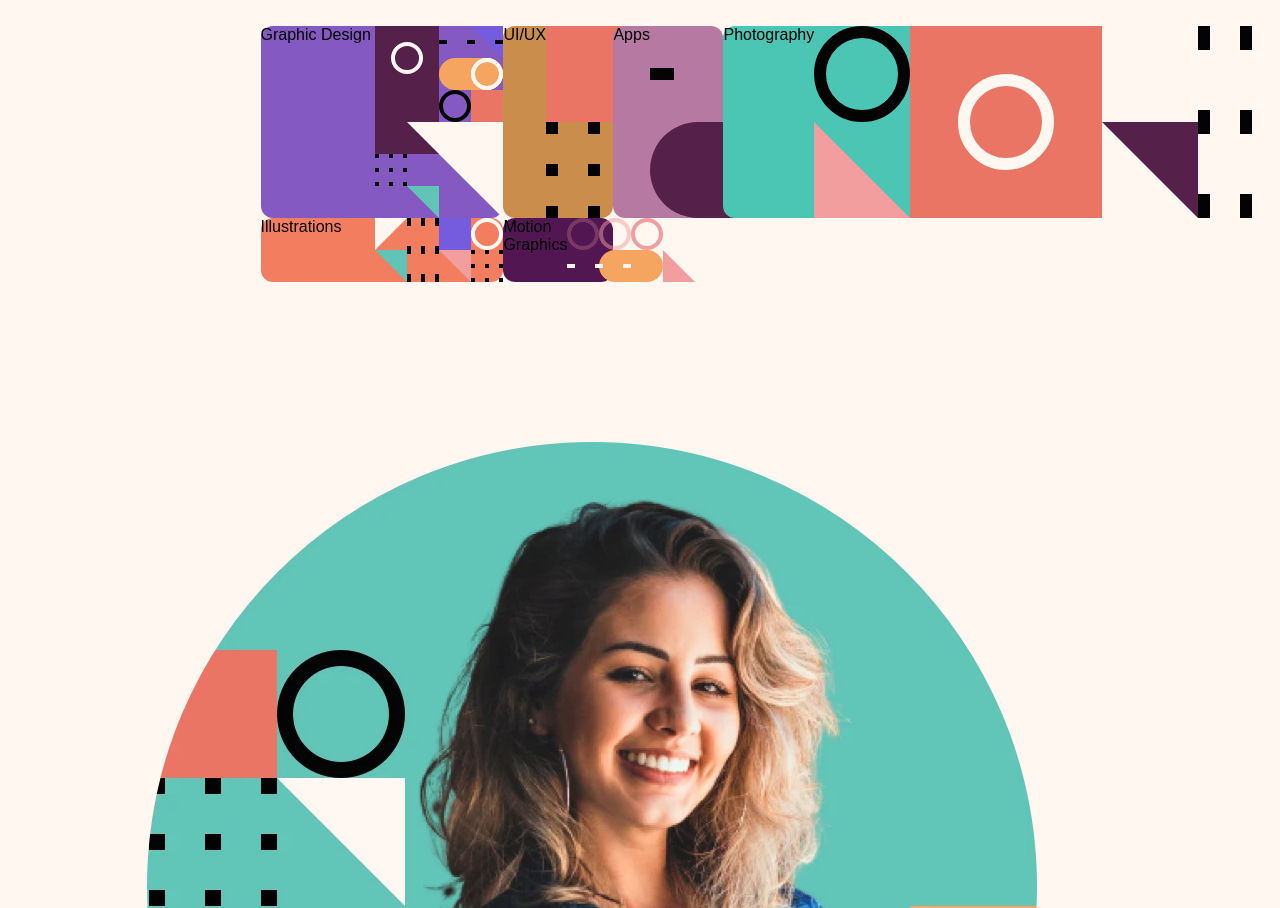
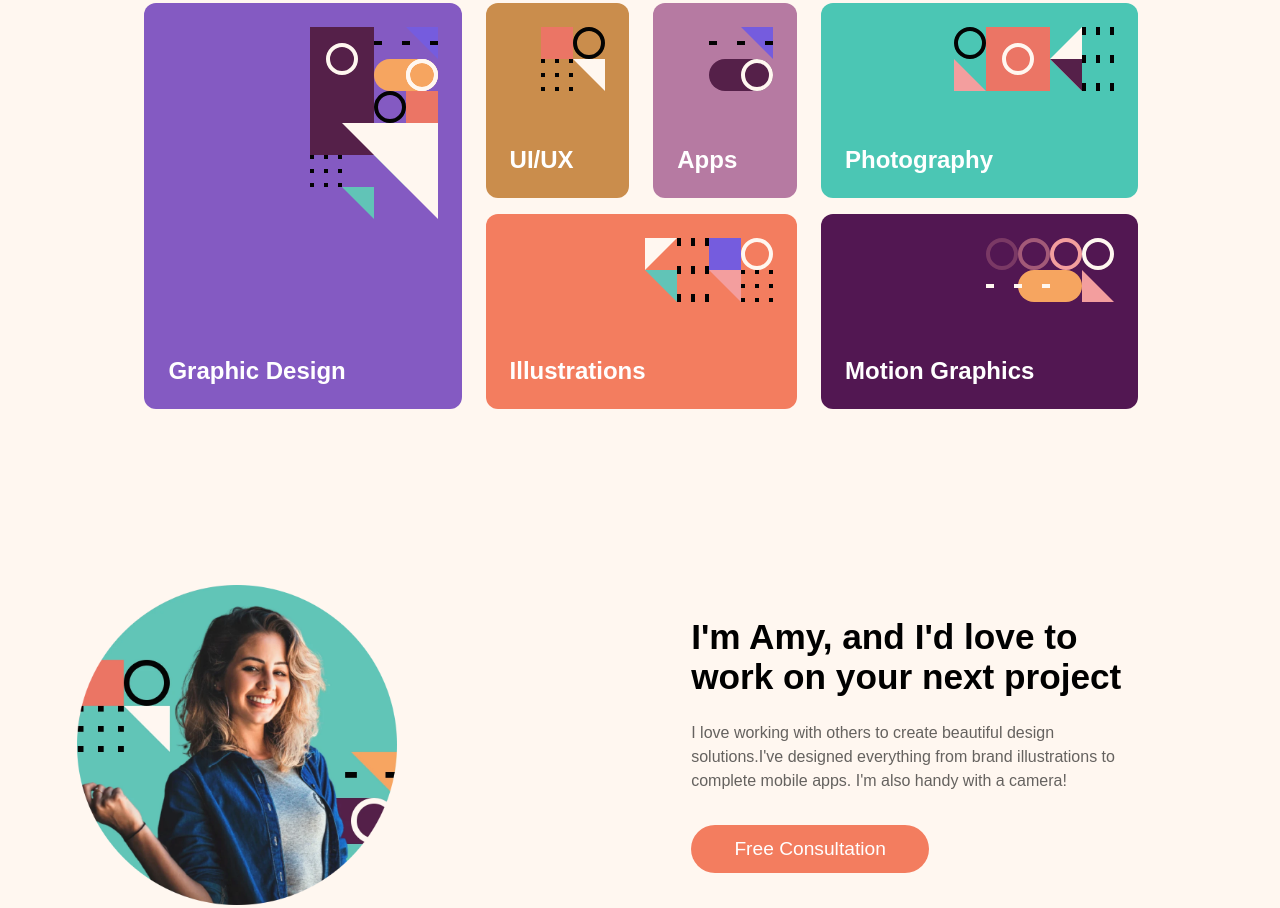
Before and after one commit to malyrudy/Single-Page-Design-Portfolio, a plain HTML site: page index.html in a window 1280 px wide. Shown: the part 406-1314 px from the top of the page. Drawn offline with Linux system fonts and the light colour scheme.

Commit message:
everything completed but image preview

```diff
--- a/index.html
+++ b/index.html
@@ -24,27 +24,27 @@
 
         <div class="designs container">
             <div class="graphic-design">
-                <p>Graphic Design</p>
+                <p class="design-title">Graphic Design</p>
                 <img src="./images/pattern-graphic-design.svg" alt="">
             </div>
             <div class="ui-ux">
-                <p>UI/UX</p>
+                <p class="design-title">UI/UX</p>
                 <img src="./images/pattern-ui-ux.svg" alt="">
             </div>
             <div class="apps">
-                <p>Apps</p>
+                <p class="design-title">Apps</p>
                 <img src="./images/pattern-apps.svg" alt="">
             </div>
+            <div class="illustrations">
+                <p class="design-title">Illustrations</p>
+                <img src="./images/pattern-illustrations.svg" alt="">
+            </div>
             <div class="photography">
-                <p>Photography</p>
+                <p class="design-title">Photography</p>
                 <img src="./images/pattern-photography.svg" alt="">
             </div>
-            <div class="illustrations">
-                <p>Illustrations</p>
-                <img src="./images/pattern-illustrations.svg" alt="">
-            </div>
             <div class="motion-graphics">
-                <p>Motion Graphics</p>
+                <p class="design-title">Motion Graphics</p>
                 <img src="./images/pattern-motion-graphics.svg" alt="">
             </div>
         </div>
@@ -53,22 +53,28 @@
 
     <section class="profile-section container">
         <img src="./images/image-amy.webp" alt="">
-        <h2>I'm Amy, and I'd love to work on your next project</h2>
-        <p>I love working with others to create beautiful design solutions.I've designed everything from brand illustrations to complete mobile apps. I'm also handy with a camera!</p>
-        <a href="#" class="btn">Free Consultation</a>
+        <div class="block">
+            <h2>I'm Amy, and I'd love to work on your next project</h2>
+            <p>I love working with others to create beautiful design solutions.I've designed everything from brand illustrations to complete mobile apps. I'm also handy with a camera!</p>
+            <div>
+                <a href="#" class="btn">Free Consultation</a>
+            </div>
+        </div>
     </section>
 
     <section class="my-work">
         <h4>My Work</h4>
-        <div>
+        <div class="wrapper">
             <img src="./images/image-slide-1.jpg" alt="">
             <img src="./images/image-slide-2.jpg" alt="">
             <img src="./images/image-slide-3.jpg" alt="">
             <img src="./images/image-slide-4.jpg" alt="">
             <img src="./images/image-slide-5.jpg" alt="">
         </div>
-        <img src="./images/icon-arrow-left.svg" alt="">
-        <img src="./images/icon-arrow-right.svg" alt="">
+        <div class="button-wrapper">
+            <a href="#"><img src="./images/icon-arrow-left.svg" alt=""></a>
+            <a href="#"><img src="./images/icon-arrow-right.svg" alt=""></a>
+        </div>
 
     </section>
 
--- a/styles.css
+++ b/styles.css
@@ -21,6 +21,7 @@ img {
     background-color: black;
     padding: 0.8rem 2.7rem;
     border-radius: 1.5rem;
+    transition: all 0.2s ease-in-out;
 }
 
 section {
@@ -39,6 +40,10 @@ nav {
     display: flex;
     justify-content: space-between;
     align-items: center;
+}
+
+nav .btn:hover {
+    background-color: rgb(132, 90, 194);
 }
 
 .nav-btn img {
@@ -60,45 +65,162 @@ nav {
     margin-bottom: 5rem
 }
 
-.designs p {
-    text-align: left;
+.design-title {
     flex-basis: 100%;
+    text-align: start;
+    font-size: 1.5rem;
+    font-weight: 600;
+    color: white;
+    margin-top: auto;
+    margin-bottom: 1.5rem;
+    margin-left: 1.5rem;
 }
 
 .designs {
     display: grid;
+    width: 100%;
     grid-template-columns: 32% repeat(2, 14.5%) 32%;
+    grid-template-rows: 12.2rem 12.2rem;
+    row-gap: 4%;
+    column-gap: 1.5rem;
 }
 
 .designs > * {
     border-radius: 12px;
     display: flex;
-    flex-wrap: w;
+    flex-wrap: wrap-reverse;
+}
+
+.designs > * > img {
+    margin-left: auto;
+    margin-top: 1.5rem;
+    margin-right: 1.5rem;
+    margin-bottom: auto;
 }
 
 .graphic-design {
     background: rgb(132, 90, 194);
+    grid-row: 1/3;
+    grid-column: 1/2;
 }
 
 .ui-ux {
     background: rgb(202, 141, 76);
+    grid-row: 1/2;
+    grid-column: 2/3;
+}
+
+.ui-ux img {
+    width: 4rem;
+    height: 4rem;
+    margin-bottom: auto;
 }
 
 .apps {
     background: rgb(182, 122, 162);
+    grid-row: 1/2;
+    grid-column: 3/4;
 }
 
 .photography {
     background: #4bc6b4;
+    grid-row: 1/2;
+    grid-column: 4/5;
 }
 
 .illustrations {
     background: rgb(243, 125, 95);
+    grid-row: 2/3;
+    grid-column: 2/4;
 }
 
 .motion-graphics {
     background: rgb(82, 23, 82);
+    grid-row: 2/3;
+    grid-column: 4/5;
 }
+
+/* PROFILE SECTION */
+.profile-section {
+    display: flex;
+    justify-content: space-around;
+    align-items: center;
+}
+
+.profile-section img {
+    width: 25rem;
+}
+
+.profile-section .block {
+    width: 28rem;
+    display: flex;
+    flex-direction: column;
+    justify-content: space-around;
+    margin: 4rem;
+}
+
+.profile-section .block h2 {
+    font-size: 2.2rem;
+    text-align: left;
+    margin-bottom: 1.5rem;
+}
+
+.profile-section .block p {
+    text-align: left;
+    line-height: 1.5;
+    color: #65625f;
+    margin-bottom: 2rem;
+}
+
+.block div {
+    display: flex;
+}
+
+.block div a {
+    background: rgb(243, 125, 95);
+}
+
+.block div .btn:hover {
+    background-color:rgb(202, 141, 76);
+}
+
+/* MY WORK SLIDER SECTION */
+
+.my-work {
+    display: flex;
+    flex-direction: column;
+}
+
+.my-work h4 {
+    font-size: 2.5rem;
+    margin-bottom: 3rem;
+}
+
+.wrapper {
+    display: flex;
+    overflow: hidden;
+}
+
+.wrapper img {
+    border-radius: 12px;
+    margin: 0 1rem;
+}
+
+.button-wrapper {
+    display: flex;
+    margin: 3rem auto;
+}
+
+.button-wrapper img {
+    width: 4rem;
+    height: 4rem;
+    padding: 1.5rem;
+    margin: 0.7rem;
+    background-color: black;
+    border-radius: 50%;
+}
+
+
 
 /* Reservations SECTION */
 .reservations {
@@ -125,5 +247,39 @@ nav {
 }
 
 .reservations .btn {
-    background: rgb(223, 157, 157);
+    background: rgb(236, 128, 128);
 }
+
+.reservations .btn:hover {
+    background-color: rgb(236, 180, 128);
+}
+
+/* MEDIA QUERIES */
+@media all and (min-width: 840px) and (max-width: 1400px) {
+    .container {
+        width: 88%;
+    }
+    .container .hero-text h1 {
+        font-size: 3rem;
+    }
+    .container .hero-text p {
+        font-size: 0.9rem;
+    }
+    .profile-section {
+        justify-content: space-between;
+    }
+    .profile-section img {
+        width: 20rem;
+    }
+
+
+    .reservations {
+        flex-direction: column;
+        margin-top: auto;
+
+    }
+    .reservations .block {
+        margin-bottom: 2rem;
+    }
+
+}
```
